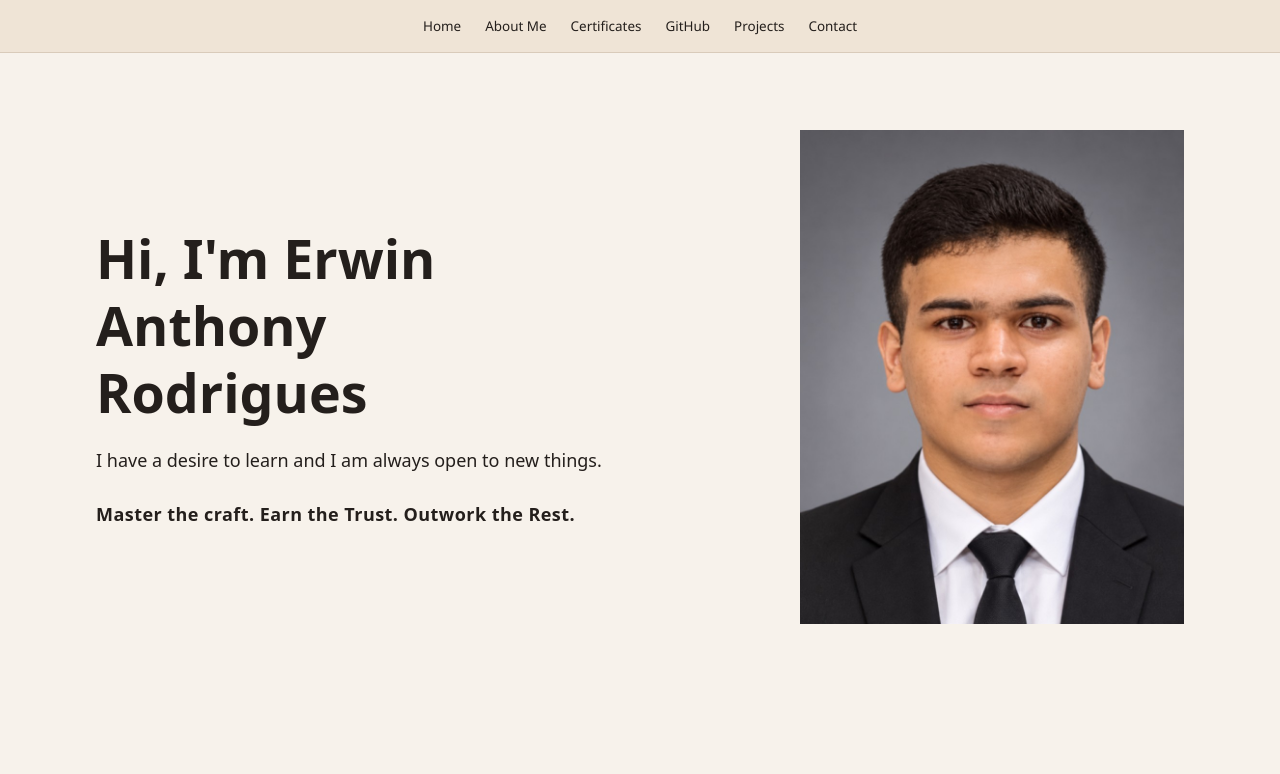
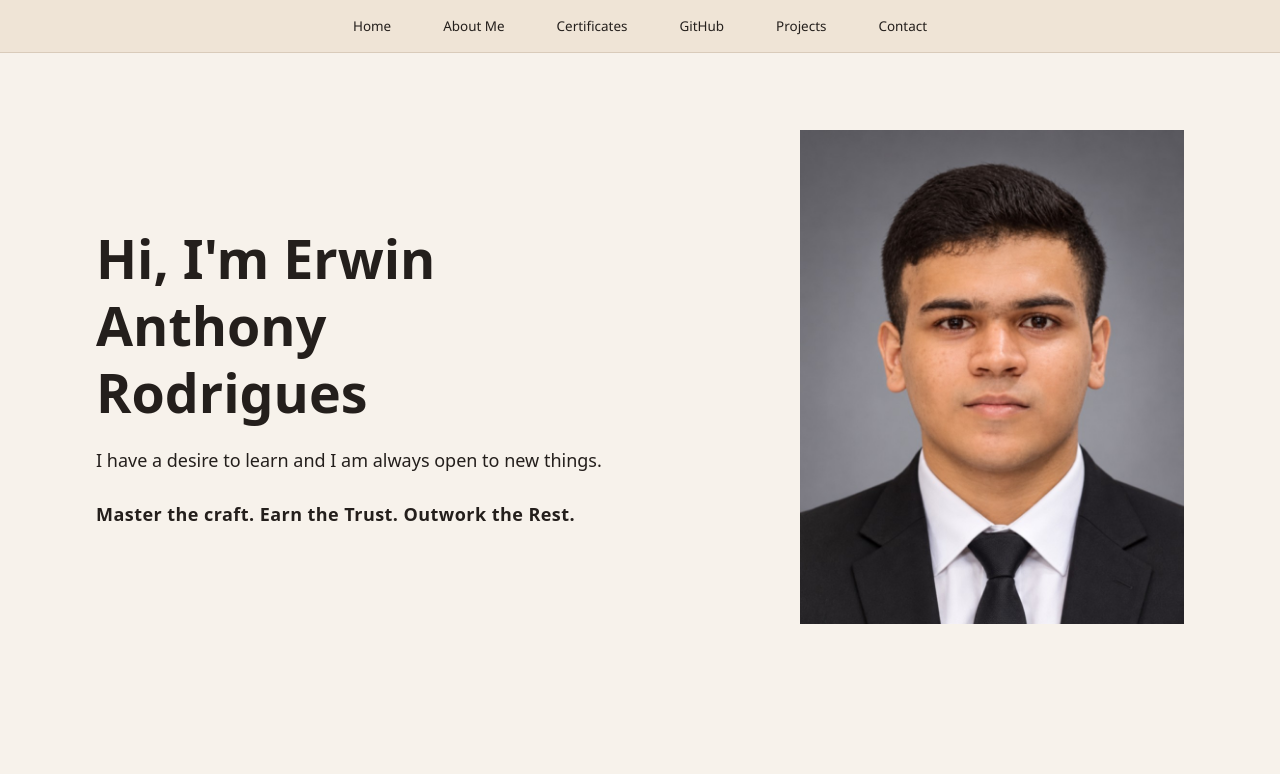
Before and after one commit to erwinrodrigues/my-portfolio, a plain HTML site: page index.html in a window 1280 px wide. Shown: the top 774 px of the page. Drawn offline with Linux system fonts and the light colour scheme.

Commit message:
Widen the centered header links from the md breakpoint up.
Below 768px the nav keeps its 0.75rem gap. Desktop uses a 2.5rem column gap and stays centered.

Co-authored-by: erwinrodrigues <erwinrodrigues@users.noreply.github.com>

```diff
--- a/assets/site.css
+++ b/assets/site.css
@@ -1,5 +1,12 @@
 .font-bahnschrift {
   font-family: Bahnschrift, "Segoe UI", sans-serif;
+}
+
+/* Not in the compiled stylesheet. Applies only from the md breakpoint up. */
+@media (min-width: 768px) {
+  .md\:gap-x-10 {
+    column-gap: 2.5rem;
+  }
 }
 
 html {
--- a/index.html
+++ b/index.html
@@ -42,7 +42,7 @@
   <a href="#hero" class="sr-only focus:not-sr-only focus:absolute focus:left-4 focus:top-4 focus:z-50 focus:bg-[#F7F2EB] focus:px-3 focus:py-2">Skip to content</a>
 
   <header class="sticky top-0 z-20 border-b border-[#D9CBBA] bg-[#EFE4D6]">
-    <nav aria-label="Portfolio" class="font-bahnschrift mx-auto flex w-full max-w-6xl flex-wrap items-center justify-center gap-x-3 gap-y-1 px-3 py-1 text-[clamp(0.8rem,1.05vw,1rem)] sm:px-6">
+    <nav aria-label="Portfolio" class="font-bahnschrift mx-auto flex w-full max-w-6xl flex-wrap items-center justify-center gap-x-3 gap-y-1 px-3 py-1 text-[clamp(0.8rem,1.05vw,1rem)] sm:px-6 md:gap-x-10">
       <a href="#hero" class="inline-flex min-h-11 items-center px-1.5">Home</a>
       <a href="#about" class="inline-flex min-h-11 items-center px-1.5">About Me</a>
       <a href="#certificates" class="inline-flex min-h-11 items-center px-1.5">Certificates</a>
```
